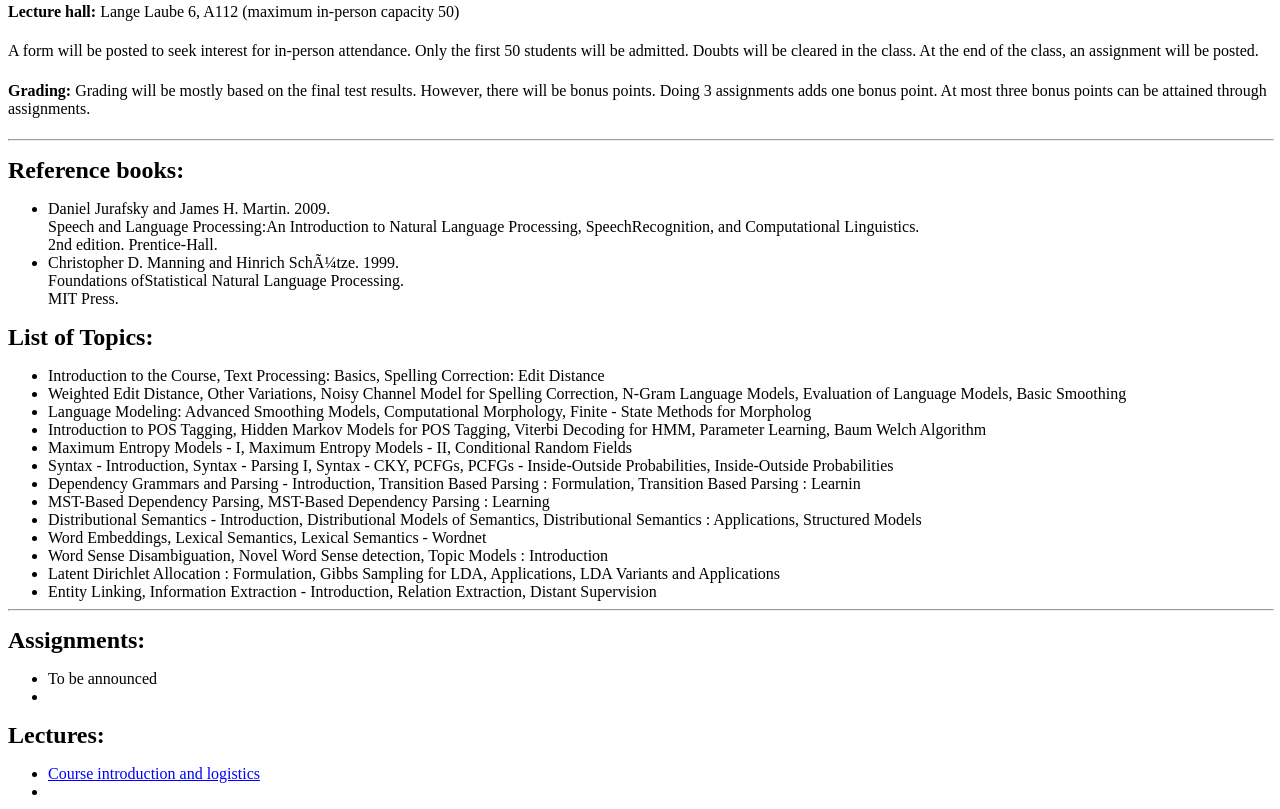
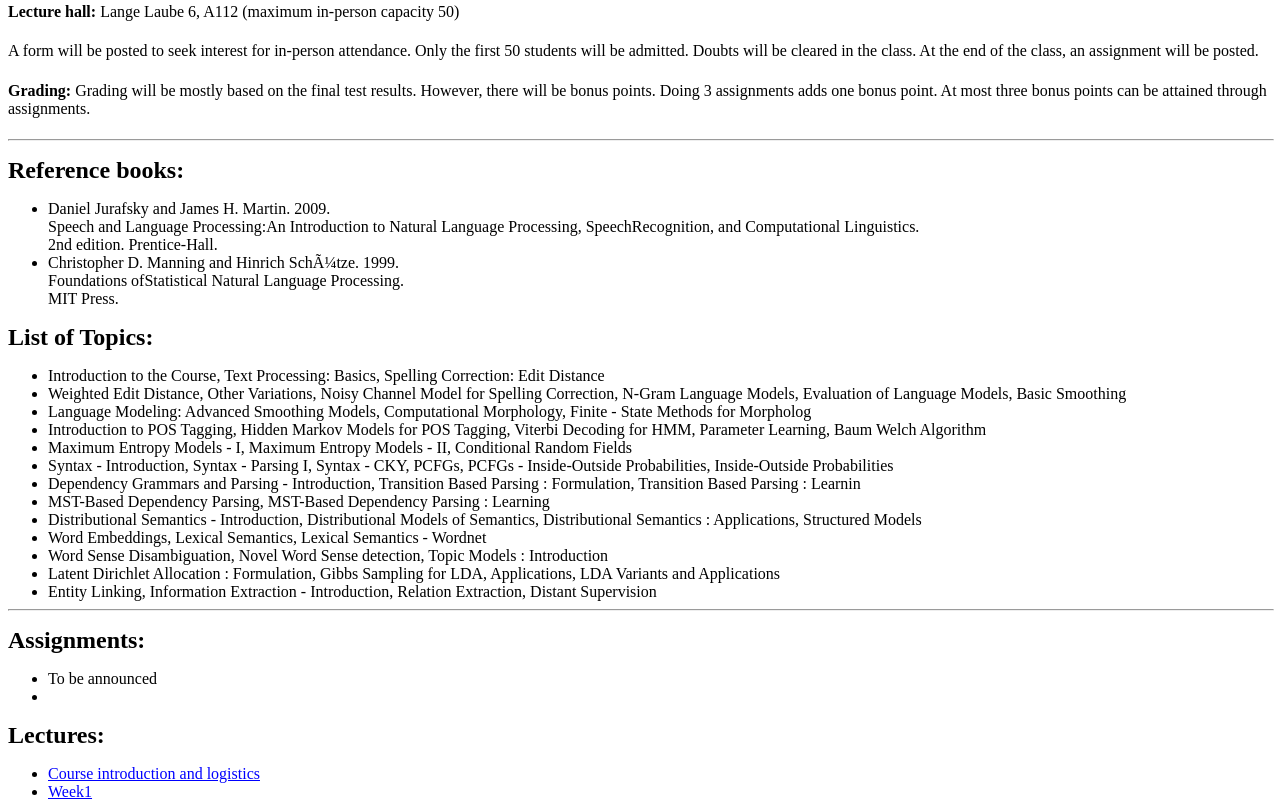
Before and after one commit to CNeRG-IITKgp/nlp, a plain HTML site: page course/index.html in a window 1280 px wide. Shown: the part 442-1251 px from the top of the page. Drawn offline with Linux system fonts and the light colour scheme.

Commit message:
Update index.html

```diff
--- a/course/index.html
+++ b/course/index.html
@@ -431,7 +431,7 @@ A form will be posted to seek interest for in-person attendance. Only the first
 <p><strong><span style="font-size:18.0pt">Lectures:</span></strong><span style="font-size:14.0pt;mso-bidi-font-size:12.0pt"><o:p></o:p></span></p>
 <ul type="disc">
  <li><a href="./index_files/Intro-NLP.pdf" target="_blank">Course introduction and logistics</a></li>
-<li> </li>
+<li><a href="./index_files/Week1.pdf" target="_blank">Week1</a> </li>
 </ul>
 
 
```
